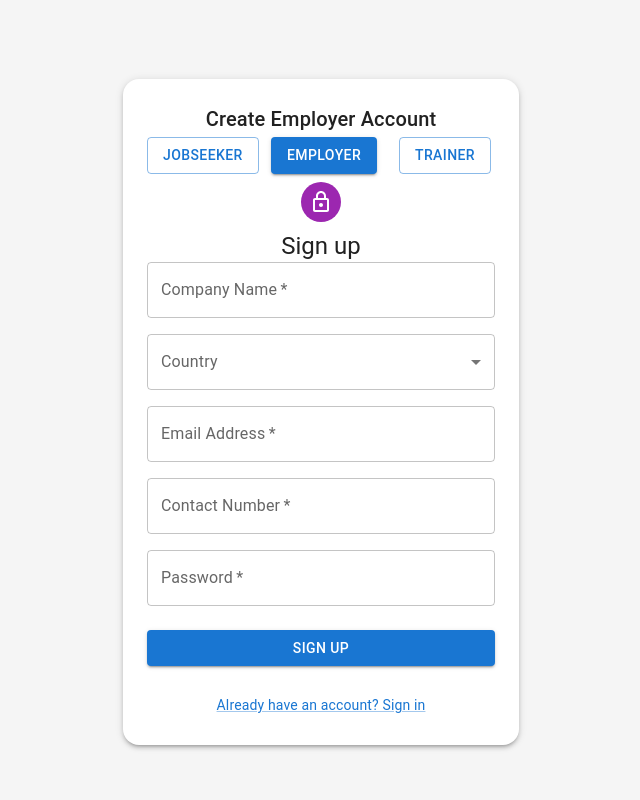
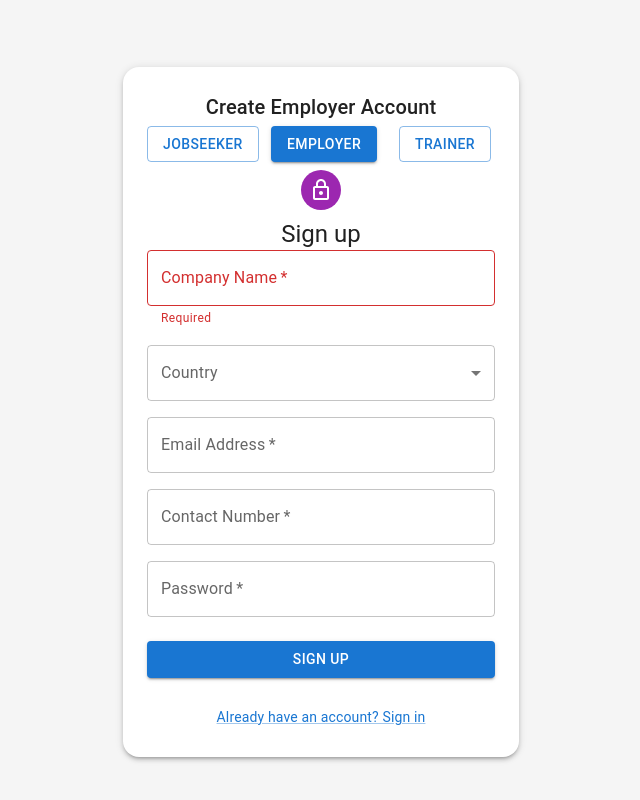
Before and after one commit to AliHaider1415/Webrtc-Jitsi-Client, a React (Create React App) app: page /sign-up in a window 1280 px wide. Both pictures are taken after a click on the button "EMPLOYER". Shown: the whole page, without its empty margins (319-959 px from the left). Built offline with nearby package versions, Linux system fonts and the light colour scheme.

Commit message:
changed the names

```diff
--- a/src/components/Login.jsx
+++ b/src/components/Login.jsx
@@ -11,7 +11,6 @@ import Typography from "@mui/material/Typography";
 import Container from "@mui/material/Container";
 import { createTheme, ThemeProvider } from "@mui/material/styles";
 import { Formik, Form } from "formik";
-import { useNavigate } from "react-router-dom";
 import { LoginSchema } from "../utils/Schemas";
 
 function Copyright(props) {
@@ -34,7 +33,6 @@ function Copyright(props) {
 
 const defaultTheme = createTheme();
 export default function Login() {
-  const navigate = useNavigate();
   return (
     <div>
       <Formik
@@ -45,7 +43,6 @@ export default function Login() {
         validationSchema={LoginSchema}
         onSubmit={(values) => {
           console.log(values);
-          navigate("/");
         }}
       >
         {({
--- a/src/components/SignUp.jsx
+++ b/src/components/SignUp.jsx
@@ -12,7 +12,7 @@ import Container from "@mui/material/Container";
 import { createTheme, ThemeProvider } from "@mui/material/styles";
 import { Formik, Form } from "formik";
 import CountrySelect from "./CountrySelect";
-import countries from "../data/countries";
+import countries from "../utils/countries";
 import { SignUpSchema } from "../utils/Schemas";
 const theme = createTheme();
 
@@ -29,10 +29,8 @@ export default function SignUp() {
         email: "",
         password: "",
         name: "",
-        companyName: "",
         country: "",
-        contactNumber: "",
-        activeForm: "JobSeeker",
+        phone: "",
       }}
       validationSchema={SignUpSchema}
       onSubmit={(values) => {
@@ -111,20 +109,18 @@ export default function SignUp() {
                       {activeForm === "Employer" ? (
                         <TextField
                           autoComplete="given-name"
-                          name="companyName"
+                          name="name"
                           required
                           fullWidth
-                          id="companyName"
+                          id="name"
                           label="Company Name"
                           autoFocus
                           onChange={handleChange}
                           onBlur={handleBlur}
-                          value={values.companyName}
-                          error={errors.companyName && touched.companyName}
+                          value={values.name}
+                          error={errors.name && touched.name}
                           helperText={
-                            errors.companyName &&
-                            touched.companyName &&
-                            errors.companyName
+                            errors.name && touched.name && errors.name
                           }
                         />
                       ) : (
@@ -183,18 +179,16 @@ export default function SignUp() {
                         required
                         fullWidth
                         id="phone"
+                        type="tel"
                         label="Contact Number"
-                        type="number"
-                        name="contactNumber"
+                        name="phone"
                         autoComplete="tel"
                         onChange={handleChange}
                         onBlur={handleBlur}
-                        value={values.contactNumber}
-                        error={errors.contactNumber && touched.contactNumber}
+                        value={values.phone}
+                        error={errors.phone && touched.phone}
                         helperText={
-                          errors.contactNumber &&
-                          touched.contactNumber &&
-                          errors.contactNumber
+                          errors.phone && touched.phone && errors.phone
                         }
                       />
                     </Grid>
--- a/src/utils/Schemas.js
+++ b/src/utils/Schemas.js
@@ -8,13 +8,12 @@ const LoginSchema = Yup.object().shape({
 const SignUpSchema = Yup.object().shape({
   email: Yup.string().email("Invalid email").required("Required"),
   password: Yup.string().required("Required"),
+  name: Yup.string().required("Required"),
 
-  companyName: Yup.string().when("activeForm", {
-    is: "Employer",
-    then: Yup.string().required("Required"),
-  }),
   country: Yup.string().required("Required"),
-  contactNumber: Yup.string().required("Required"),
+  phone: Yup.string()
+    .matches(/^[0-9]+$/, "Contact number must contain only numbers")
+    .required("Required"),
 });
 
 export { LoginSchema, SignUpSchema };
```
Also changed, not shown: src/utils/countries.js (renamed from src/data/countries.js).
